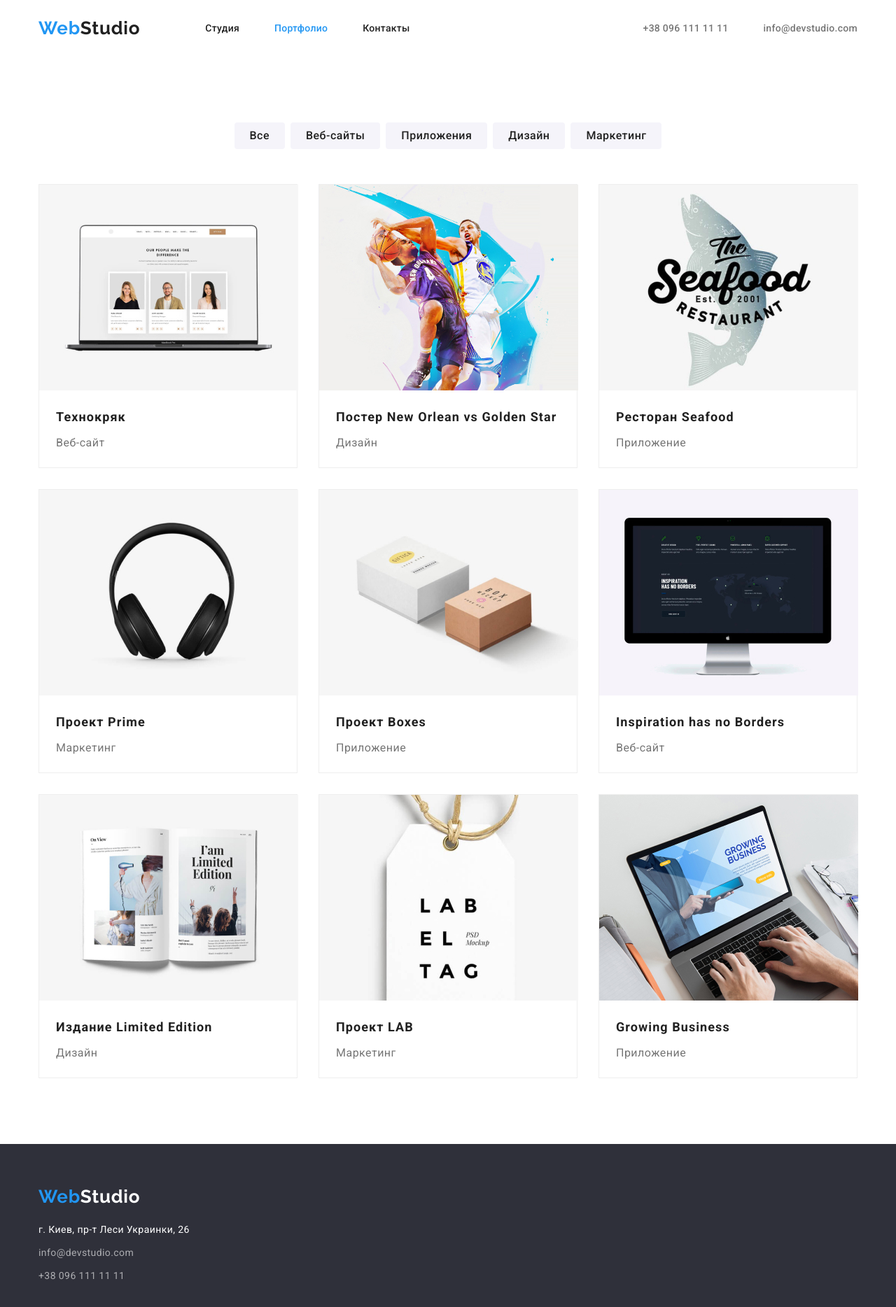
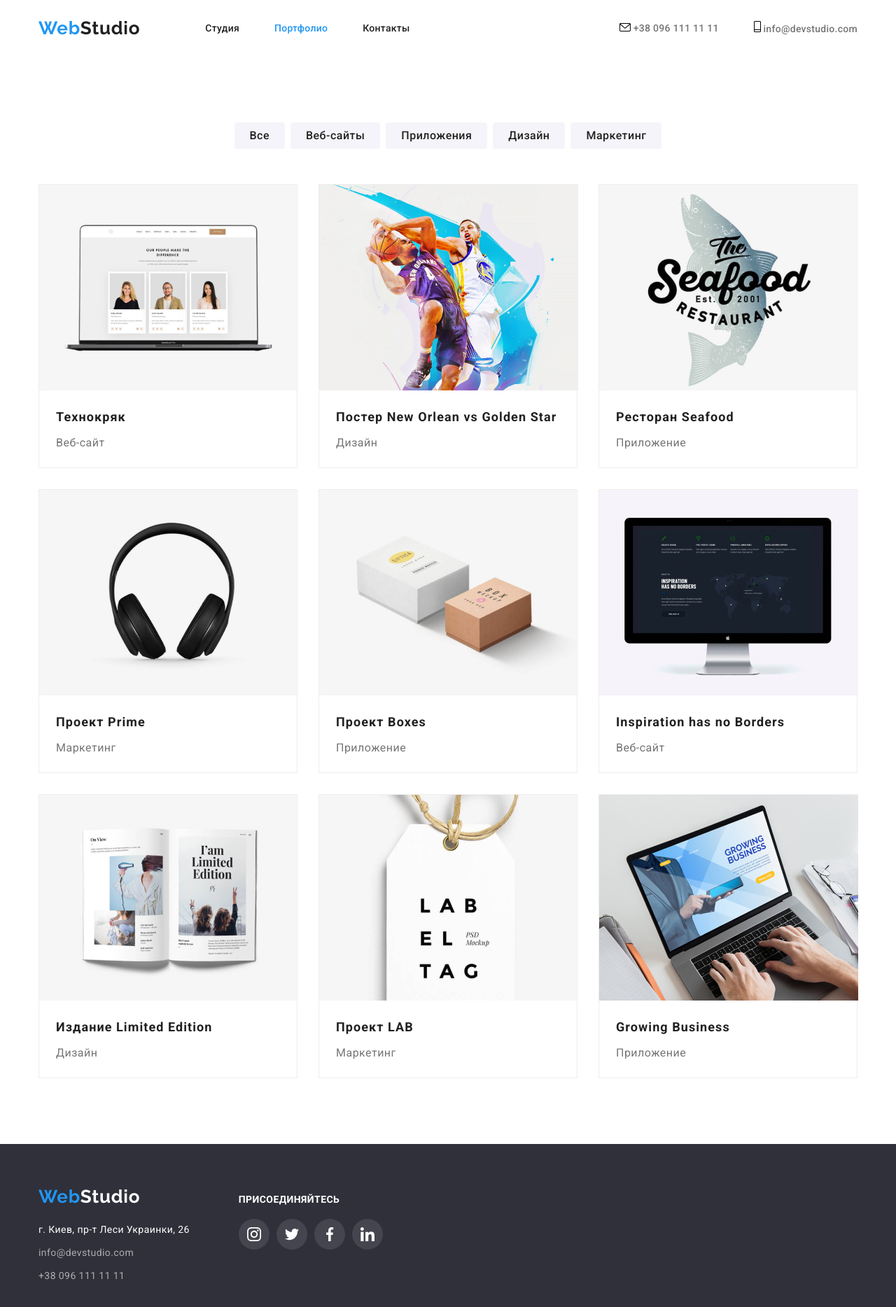
Before and after one commit to Maks1988-88-88/goit-markup-hw-04, a plain HTML site: page portfolio.html in a window 1280 px wide. Shown: the whole page at 70% size. Drawn offline with Linux system fonts and the light colour scheme.

Commit message:
add new header and footer to portfolio

```diff
--- a/portfolio.html
+++ b/portfolio.html
@@ -11,25 +11,33 @@
     <title>portfolio</title>
 </head>
 <body>
-
 <header class="header">
     <div class="container">
         <a href="#" aria-label="логотип сайта" class="header-logo"><span>Web</span>Studio</a>
         <nav>
             <ul class="header-nav">
                 <li class="header-nav-li"><a href="index.html" class="header-nav-link">Студия</a></li>
-                <li class="header-nav-li"><a href="portfolio.html" class="current-link header-nav-link">Портфолио</a>
-                </li>
+                <li class="header-nav-li"><a href="portfolio.html" class="current-link header-nav-link">Портфолио</a></li>
                 <li class="header-nav-li"><a href="" class="header-nav-link">Контакты</a></li>
             </ul>
         </nav>
         <address class="header-address">
             <ul class="header-nav">
                 <li class="header-address-li">
-                    <a href="tel:+380961111111" class="header-address-link">+38 096 111 11 11</a>
+
+                    <a href="tel:+380961111111" class="header-address-link">
+                        <svg class="icon-envelope">
+                            <use href="./images/sprite/sprite.svg#icon-envelope"></use>
+                        </svg>
+                        +38 096 111 11 11</a>
                 </li>
                 <li class="header-address-li">
-                    <a href="mailto:info@devstudio.com" class="header-address-link">info@devstudio.com</a>
+
+                    <a href="mailto:info@devstudio.com" class="header-address-link">
+                        <svg class="icon-vector">
+                            <use href="./images/sprite/sprite.svg#icon-vector"></use>
+                        </svg>
+                        info@devstudio.com</a>
                 </li>
             </ul>
         </address>
@@ -108,14 +116,46 @@
 </main>
 <footer class="footer">
     <div class="container">
-        <a href="#" aria-label="логотип сайта" class="footer-logo"><span>Web</span>Studio</a>
+        <!--        <a href="#" aria-label="логотип сайта" class="footer-logo"><span>Web</span>Studio</a>-->
         <address class="footer-address">
-            <ul>
-                <li class="footer-address-inf"><a href="https://goo.gl/maps/DcBkYjaasSSmCupL6" target="_blank" class="footer-address">г. Киев, пр-т
-                    Леси Украинки, 26</a></li>
-                <li class="footer-address-inf"><a href="mailto:info@devstudio.com" class="footer-address">info@devstudio.com</a></li>
-                <li class="footer-address-inf"><a href="tel:+380961111111" class="footer-address">+38 096 111 11 11</a></li>
-            </ul>
+            <div>
+                <a href="#" aria-label="логотип сайта" class="footer-logo"><span>Web</span>Studio</a>
+                <ul>
+                    <li class="footer-address-inf"><a href="https://goo.gl/maps/DcBkYjaasSSmCupL6" target="_blank"
+                                                      class="footer-address">г. Киев, пр-т
+                        Леси Украинки, 26</a></li>
+                    <li class="footer-address-inf"><a href="mailto:info@devstudio.com" class="footer-address">info@devstudio.com</a>
+                    </li>
+                    <li class="footer-address-inf"><a href="tel:+380961111111" class="footer-address">+38 096 111 11
+                        11</a>
+                    </li>
+                </ul>
+            </div>
+            <div class="footer-icon">
+                <p class="footer-icon-head">присоединяйтесь</p>
+                <ul class="footer-social-list">
+                    <li class="footer-social-item"><a href="" class="footer-social-link">
+                        <svg class="footer-social-list-icon">
+                            <use href="./images/sprite/sprite.svg#icon-instagram"></use>
+                        </svg>
+                    </a></li>
+                    <li class="footer-social-item"><a href="" class="footer-social-link">
+                        <svg class="footer-social-list-icon">
+                            <use href="./images/sprite/sprite.svg#icon-twitter"></use>
+                        </svg>
+                    </a></li>
+                    <li class="footer-social-item"><a href="" class="footer-social-link">
+                        <svg class="footer-social-list-icon">
+                            <use href="./images/sprite/sprite.svg#icon-facebook"></use>
+                        </svg>
+                    </a></li>
+                    <li class="footer-social-item"><a href="" class="footer-social-link">
+                        <svg class="footer-social-list-icon">
+                            <use href="./images/sprite/sprite.svg#icon-linkedin"></use>
+                        </svg>
+                    </a></li>
+                </ul>
+            </div>
         </address>
     </div>
 </footer>
```
Also changed, not shown: index.html (+1 -1 lines).
